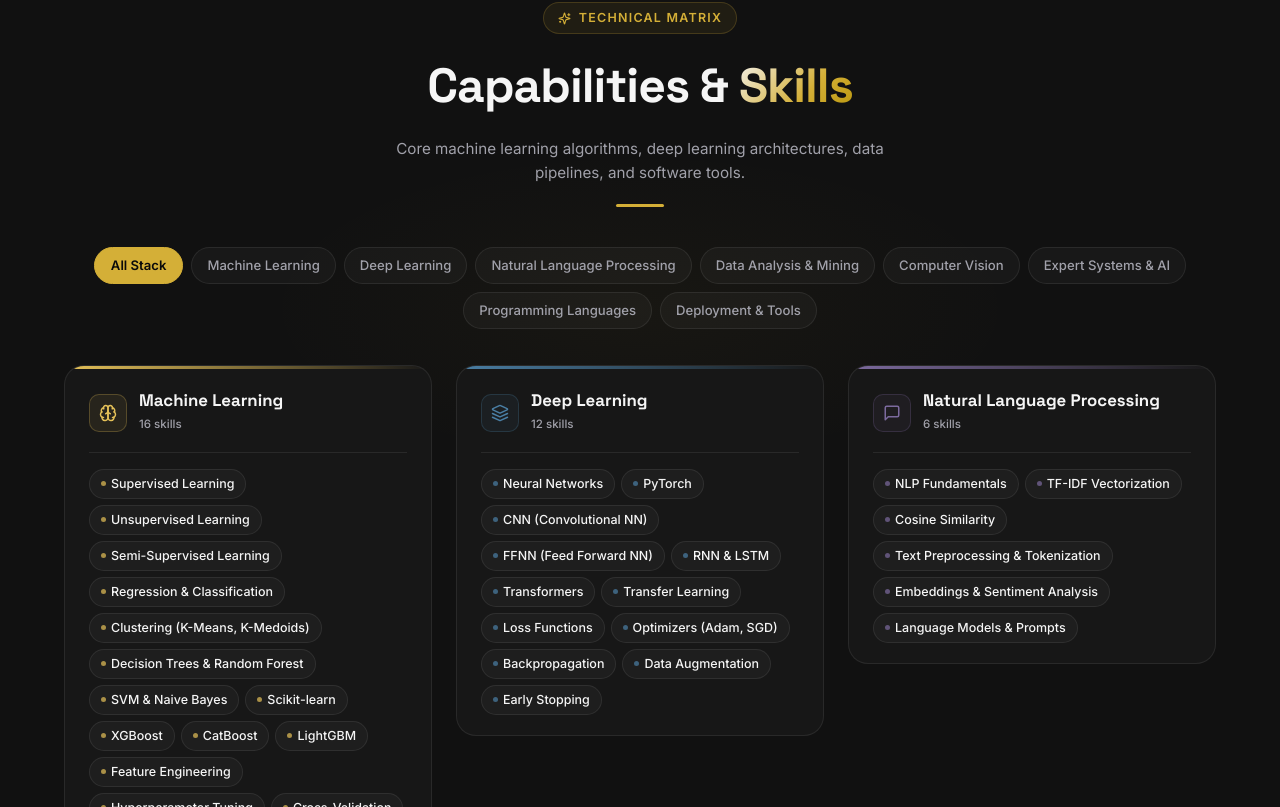
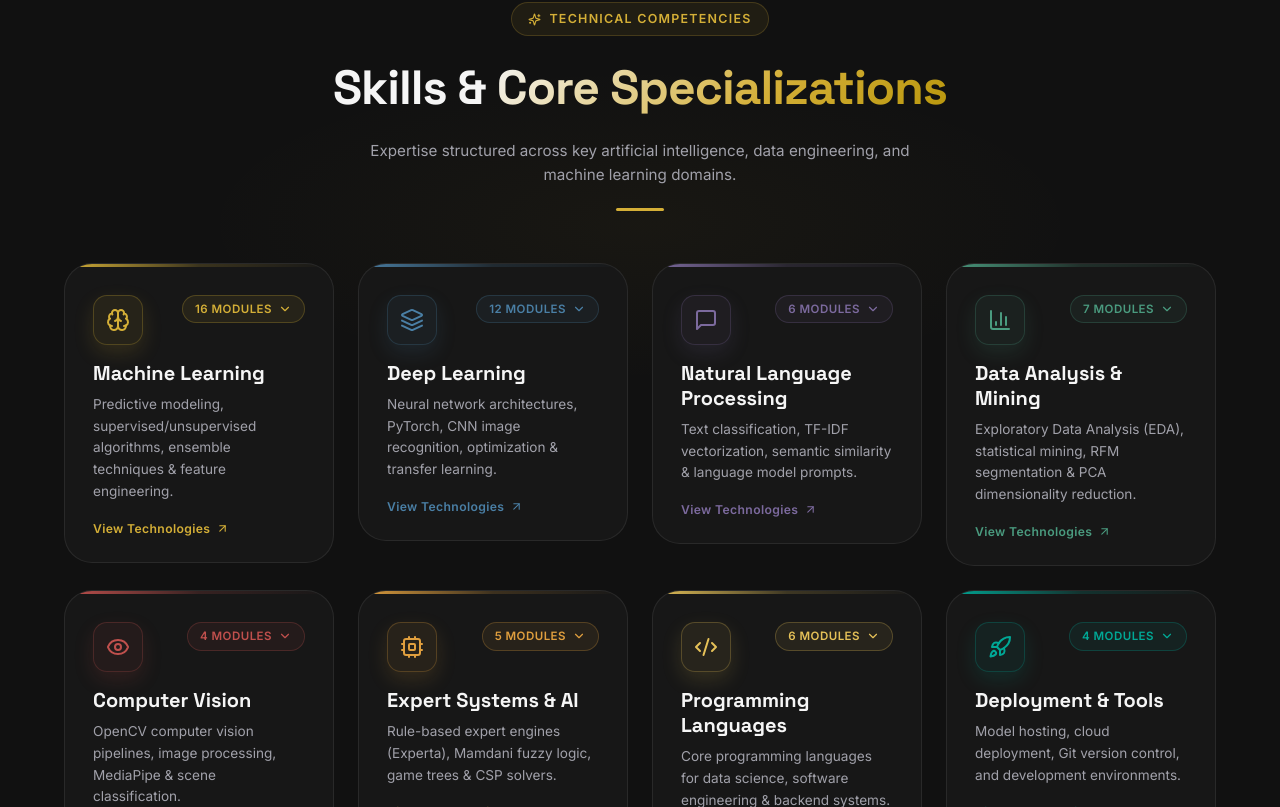
Before and after one commit to BassemRamdan/Me, a Next.js app: page / in a window 1280 px wide. Shown: the part 2193-3000 px from the top of the page. Built offline with nearby package versions, Linux system fonts and the light colour scheme.

Commit message:
Update Cloudinary CDN video URLs and high-impact expandable Skills design

```diff
--- a/src/components/sections/Skills.tsx
+++ b/src/components/sections/Skills.tsx
@@ -12,9 +12,11 @@ import {
   Rocket,
   MessageSquare,
   Sparkles,
+  ChevronDown,
+  ArrowUpRight,
 } from "lucide-react";
 import { SKILLS, SkillCategory } from "@/data/skills";
-import { staggerContainer, fadeUp } from "@/lib/motion";
+import { staggerContainer, fadeUp, scaleIn } from "@/lib/motion";
 
 const ICON_MAP: Record<string, React.ComponentType<{ size?: number }>> = {
   Code2,
@@ -27,26 +29,36 @@ const ICON_MAP: Record<string, React.ComponentType<{ size?: number }>> = {
   MessageSquare,
 };
 
-const CATEGORY_COLORS: Record<string, { accent: string; bg: string; border: string }> = {
-  programming: { accent: "#D4AF37", bg: "rgba(212, 175, 55, 0.08)", border: "rgba(212, 175, 55, 0.25)" },
-  ml: { accent: "#E5C158", bg: "rgba(229, 193, 88, 0.08)", border: "rgba(229, 193, 88, 0.25)" },
-  dl: { accent: "#4A7FA5", bg: "rgba(74, 127, 165, 0.08)", border: "rgba(74, 127, 165, 0.25)" },
-  nlp: { accent: "#7C6A9E", bg: "rgba(124, 106, 158, 0.08)", border: "rgba(124, 106, 158, 0.25)" },
-  data: { accent: "#4A9B7F", bg: "rgba(74, 155, 127, 0.08)", border: "rgba(74, 155, 127, 0.25)" },
-  cv: { accent: "#C0504D", bg: "rgba(192, 80, 77, 0.08)", border: "rgba(192, 80, 77, 0.25)" },
-  expert: { accent: "#E09F3E", bg: "rgba(224, 159, 62, 0.08)", border: "rgba(224, 159, 62, 0.25)" },
-  deploy: { accent: "#00A896", bg: "rgba(0, 168, 150, 0.08)", border: "rgba(0, 168, 150, 0.25)" },
+const CATEGORY_DESCRIPTIONS: Record<string, string> = {
+  ml: "Predictive modeling, supervised/unsupervised algorithms, ensemble techniques & feature engineering.",
+  dl: "Neural network architectures, PyTorch, CNN image recognition, optimization & transfer learning.",
+  nlp: "Text classification, TF-IDF vectorization, semantic similarity & language model prompts.",
+  data: "Exploratory Data Analysis (EDA), statistical mining, RFM segmentation & PCA dimensionality reduction.",
+  cv: "OpenCV computer vision pipelines, image processing, MediaPipe & scene classification.",
+  expert: "Rule-based expert engines (Experta), Mamdani fuzzy logic, game trees & CSP solvers.",
+  programming: "Core programming languages for data science, software engineering & backend systems.",
+  deploy: "Model hosting, cloud deployment, Git version control, and development environments.",
+};
+
+const CATEGORY_COLORS: Record<string, { accent: string; bg: string; border: string; glow: string }> = {
+  ml: { accent: "#D4AF37", bg: "rgba(212, 175, 55, 0.08)", border: "rgba(212, 175, 55, 0.25)", glow: "rgba(212, 175, 55, 0.15)" },
+  dl: { accent: "#4A7FA5", bg: "rgba(74, 127, 165, 0.08)", border: "rgba(74, 127, 165, 0.25)", glow: "rgba(74, 127, 165, 0.15)" },
+  nlp: { accent: "#7C6A9E", bg: "rgba(124, 106, 158, 0.08)", border: "rgba(124, 106, 158, 0.25)", glow: "rgba(124, 106, 158, 0.15)" },
+  data: { accent: "#4A9B7F", bg: "rgba(74, 155, 127, 0.08)", border: "rgba(74, 155, 127, 0.25)", glow: "rgba(74, 155, 127, 0.15)" },
+  cv: { accent: "#C0504D", bg: "rgba(192, 80, 77, 0.08)", border: "rgba(192, 80, 77, 0.25)", glow: "rgba(192, 80, 77, 0.15)" },
+  expert: { accent: "#E09F3E", bg: "rgba(224, 159, 62, 0.08)", border: "rgba(224, 159, 62, 0.25)", glow: "rgba(224, 159, 62, 0.15)" },
+  programming: { accent: "#E5C158", bg: "rgba(229, 193, 88, 0.08)", border: "rgba(229, 193, 88, 0.25)", glow: "rgba(229, 193, 88, 0.15)" },
+  deploy: { accent: "#00A896", bg: "rgba(0, 168, 150, 0.08)", border: "rgba(0, 168, 150, 0.25)", glow: "rgba(0, 168, 150, 0.15)" },
 };
 
 export default function Skills() {
   const ref = useRef<HTMLElement>(null);
   const inView = useInView(ref, { once: true, margin: "-80px" });
-  const [activeCategory, setActiveCategory] = useState<string>("all");
+  const [expandedId, setExpandedId] = useState<string | null>(null);
 
-  const filteredCategories =
-    activeCategory === "all"
-      ? SKILLS
-      : SKILLS.filter((cat) => cat.id === activeCategory);
+  const toggleExpand = (id: string) => {
+    setExpandedId(expandedId === id ? null : id);
+  };
 
   return (
     <section
@@ -59,17 +71,17 @@ export default function Skills() {
         overflow: "hidden",
       }}
     >
-      {/* Background atmosphere glow */}
+      {/* Background radial atmosphere */}
       <div
         aria-hidden
         style={{
           position: "absolute",
-          top: "25%",
+          top: "30%",
           left: "50%",
           transform: "translate(-50%, -50%)",
-          width: "60vw",
+          width: "70vw",
           height: "40vh",
-          background: "radial-gradient(ellipse, rgba(212, 175, 55, 0.035) 0%, transparent 70%)",
+          background: "radial-gradient(ellipse, rgba(212, 175, 55, 0.04) 0%, transparent 70%)",
           pointerEvents: "none",
         }}
       />
@@ -80,7 +92,7 @@ export default function Skills() {
           variants={staggerContainer}
           initial="hidden"
           animate={inView ? "visible" : "hidden"}
-          style={{ marginBottom: 40, textAlign: "center" }}
+          style={{ marginBottom: 52, textAlign: "center" }}
         >
           <motion.div
             variants={fadeUp}
@@ -88,7 +100,7 @@ export default function Skills() {
               display: "inline-flex",
               alignItems: "center",
               gap: 8,
-              padding: "5px 14px",
+              padding: "6px 16px",
               borderRadius: 999,
               background: "rgba(212,175,55,0.08)",
               border: "1px solid rgba(212,175,55,0.2)",
@@ -100,7 +112,7 @@ export default function Skills() {
               marginBottom: 14,
             }}
           >
-            <Sparkles size={13} /> Technical Matrix
+            <Sparkles size={13} /> Technical Competencies
           </motion.div>
 
           <motion.h2
@@ -114,7 +126,7 @@ export default function Skills() {
               margin: "0 0 12px",
             }}
           >
-            Capabilities &amp; <span className="gradient-text">Skills</span>
+            Skills &amp; <span className="gradient-text">Core Specializations</span>
           </motion.h2>
 
           <motion.p
@@ -122,183 +134,194 @@ export default function Skills() {
             style={{
               color: "var(--text-secondary)",
               fontSize: "0.95rem",
-              maxWidth: 560,
+              maxWidth: 580,
               margin: "0 auto 20px",
-              lineHeight: 1.55,
+              lineHeight: 1.6,
             }}
           >
-            Core machine learning algorithms, deep learning architectures, data pipelines, and software tools.
+            Expertise structured across key artificial intelligence, data engineering, and machine learning domains.
           </motion.p>
 
           <motion.div variants={fadeUp} className="ink-divider" style={{ margin: "0 auto" }} />
         </motion.div>
 
-        {/* Interactive Filter Pills */}
+        {/* High-Impact Category Grid (2 columns on desktop, 1 on mobile) */}
         <motion.div
-          initial={{ opacity: 0, y: 16 }}
-          animate={inView ? { opacity: 1, y: 0 } : {}}
-          transition={{ duration: 0.4, delay: 0.15 }}
-          style={{
-            display: "flex",
-            flexWrap: "wrap",
-            gap: 8,
-            justifyContent: "center",
-            marginBottom: 36,
-          }}
-        >
-          <button
-            onClick={() => setActiveCategory("all")}
-            style={{
-              padding: "7px 16px",
-              borderRadius: 999,
-              fontSize: "0.82rem",
-              fontWeight: 600,
-              cursor: "pointer",
-              transition: "all 0.2s ease",
-              border: activeCategory === "all" ? "1px solid var(--accent)" : "1px solid var(--border)",
-              background: activeCategory === "all" ? "var(--accent)" : "rgba(255,255,255,0.03)",
-              color: activeCategory === "all" ? "#0a0a0a" : "var(--text-secondary)",
-            }}
-          >
-            All Stack
-          </button>
-
-          {SKILLS.map((cat) => {
-            const isActive = activeCategory === cat.id;
-            const theme = CATEGORY_COLORS[cat.id] || CATEGORY_COLORS.programming;
-            return (
-              <button
-                key={cat.id}
-                onClick={() => setActiveCategory(cat.id)}
-                style={{
-                  padding: "7px 15px",
-                  borderRadius: 999,
-                  fontSize: "0.82rem",
-                  fontWeight: 500,
-                  cursor: "pointer",
-                  transition: "all 0.2s ease",
-                  border: isActive ? `1px solid ${theme.accent}` : "1px solid var(--border)",
-                  background: isActive ? theme.accent : "rgba(255,255,255,0.03)",
-                  color: isActive ? "#0a0a0a" : "var(--text-secondary)",
-                }}
-              >
-                {cat.label}
-              </button>
-            );
-          })}
-        </motion.div>
-
-        {/* Compact Skill Category Cards Grid (alignItems: start prevents empty vertical stretch) */}
-        <motion.div
-          layout
+          variants={staggerContainer}
+          initial="hidden"
+          animate={inView ? "visible" : "hidden"}
           style={{
             display: "grid",
-            gridTemplateColumns: "repeat(auto-fill, minmax(320px, 1fr))",
+            gridTemplateColumns: "repeat(auto-fit, minmax(270px, 1fr))",
             gap: 24,
             alignItems: "start",
           }}
-          className="skills-grid"
+          className="skills-category-grid"
         >
-          <AnimatePresence mode="popLayout">
-            {filteredCategories.map((category, index) => (
-              <SkillCardCategory key={category.id} category={category} index={index} />
-            ))}
-          </AnimatePresence>
+          {SKILLS.map((category, index) => {
+            const isExpanded = expandedId === category.id;
+            return (
+              <SkillCategoryCard
+                key={category.id}
+                category={category}
+                index={index}
+                isExpanded={isExpanded}
+                onToggle={() => toggleExpand(category.id)}
+              />
+            );
+          })}
         </motion.div>
       </div>
 
       <style>{`
         @media (max-width: 640px) {
-          .skills-grid { grid-template-columns: 1fr !important; }
+          .skills-category-grid { grid-template-columns: 1fr !important; }
         }
       `}</style>
     </section>
   );
 }
 
-function SkillCardCategory({ category, index }: { category: SkillCategory; index: number }) {
+function SkillCategoryCard({
+  category,
+  index,
+  isExpanded,
+  onToggle,
+}: {
+  category: SkillCategory;
+  index: number;
+  isExpanded: boolean;
+  onToggle: () => void;
+}) {
   const Icon = ICON_MAP[category.icon] || Code2;
-  const theme = CATEGORY_COLORS[category.id] || CATEGORY_COLORS.programming;
+  const theme = CATEGORY_COLORS[category.id] || CATEGORY_COLORS.ml;
+  const description = CATEGORY_DESCRIPTIONS[category.id] || "";
   const [isHovered, setIsHovered] = useState(false);
 
   return (
     <motion.div
-      layout
-      initial={{ opacity: 0, scale: 0.96, y: 16 }}
-      animate={{ opacity: 1, scale: 1, y: 0 }}
-      exit={{ opacity: 0, scale: 0.96, y: 16 }}
-      transition={{ duration: 0.3, delay: index * 0.04 }}
+      variants={scaleIn}
+      transition={{ delay: index * 0.05 }}
       onMouseEnter={() => setIsHovered(true)}
       onMouseLeave={() => setIsHovered(false)}
+      onClick={onToggle}
       style={{
         background: "var(--card)",
-        border: `1px solid ${isHovered ? theme.border : "var(--border)"}`,
-        borderRadius: "var(--radius-lg)",
-        padding: "24px 24px 20px",
+        border: `1px solid ${isHovered || isExpanded ? theme.border : "var(--border)"}`,
+        borderRadius: "var(--radius-xl)",
+        overflow: "hidden",
         position: "relative",
-        overflow: "hidden",
-        boxShadow: isHovered
-          ? `0 16px 40px rgba(0,0,0,0.5), 0 0 0 1px ${theme.accent}20`
+        boxShadow: isHovered || isExpanded
+          ? `0 20px 48px rgba(0,0,0,0.5), 0 0 0 1px ${theme.glow}`
           : "none",
-        transition: "border-color 0.25s, box-shadow 0.25s, transform 0.25s",
-        transform: isHovered ? "translateY(-4px)" : "none",
+        transition: "all 0.35s cubic-bezier(0.22, 1, 0.36, 1)",
+        transform: isHovered ? "translateY(-5px)" : "none",
+        cursor: "pointer",
       }}
     >
-      {/* Accent top stripe */}
+      {/* Accent top gradient stripe */}
       <div
         style={{
-          position: "absolute",
-          top: 0,
-          left: 0,
-          right: 0,
           height: 3,
-          background: `linear-gradient(90deg, ${theme.accent}, transparent)`,
+          background: `linear-gradient(90deg, ${theme.accent}, ${theme.accent}30, transparent)`,
         }}
       />
 
-      {/* Compact Header */}
-      <div style={{ display: "flex", justifyContent: "space-between", alignItems: "center", marginBottom: 16 }}>
-        <div style={{ display: "flex", alignItems: "center", gap: 12 }}>
+      <div style={{ padding: "28px 28px 24px" }}>
+        {/* Category Header Row */}
+        <div style={{ display: "flex", justifyContent: "space-between", alignItems: "flex-start", marginBottom: 16 }}>
           <div
             style={{
-              width: 38,
-              height: 38,
-              borderRadius: 10,
+              width: 50,
+              height: 50,
+              borderRadius: 14,
               background: theme.bg,
               border: `1px solid ${theme.border}`,
               display: "flex",
               alignItems: "center",
               justifyContent: "center",
               color: theme.accent,
-              flexShrink: 0,
+              boxShadow: `0 8px 20px ${theme.glow}`,
             }}
           >
-            <Icon size={18} />
+            <Icon size={24} />
           </div>
-          <div>
+
+          <div
+            style={{
+              display: "flex",
+              alignItems: "center",
+              gap: 6,
+              padding: "4px 12px",
+              borderRadius: 999,
+              background: theme.bg,
+              border: `1px solid ${theme.border}`,
+              color: theme.accent,
+              fontSize: "0.72rem",
+              fontWeight: 700,
+              letterSpacing: "0.04em",
+            }}
+          >
+            <span>{category.skills.length} MODULES</span>
+            <motion.div animate={{ rotate: isExpanded ? 180 : 0 }} transition={{ duration: 0.25 }}>
+              <ChevronDown size={14} />
+            </motion.div>
+          </div>
+        </div>
+
+        {/* Title */}
         <h3
           className="font-heading"
           style={{
             fontWeight: 700,
-                fontSize: "1.05rem",
+            fontSize: "1.25rem",
             color: "var(--text-primary)",
-                margin: 0,
-                lineHeight: 1.2,
+            margin: "0 0 8px",
+            lineHeight: 1.25,
           }}
         >
           {category.label}
         </h3>
-            <span style={{ fontSize: "0.72rem", color: "var(--text-secondary)", fontWeight: 500 }}>
-              {category.skills.length} skills
-            </span>
-          </div>
-        </div>
+
+        {/* Short Domain Summary */}
+        <p
+          style={{
+            color: "var(--text-secondary)",
+            fontSize: "0.85rem",
+            lineHeight: 1.6,
+            margin: "0 0 16px",
+          }}
+        >
+          {description}
+        </p>
+
+        {/* Action prompt */}
+        <div
+          style={{
+            display: "flex",
+            alignItems: "center",
+            gap: 6,
+            fontSize: "0.76rem",
+            fontWeight: 600,
+            color: theme.accent,
+            letterSpacing: "0.03em",
+          }}
+        >
+          <span>{isExpanded ? "Hide Technologies" : "View Technologies"}</span>
+          <ArrowUpRight size={13} style={{ transform: isExpanded ? "rotate(90deg)" : "none", transition: "transform 0.2s" }} />
         </div>
 
-      <div style={{ height: 1, background: "var(--border)", marginBottom: 16 }} />
-
-      {/* Horizontal Wrap Skill Chips */}
-      <div style={{ display: "flex", flexWrap: "wrap", gap: 6 }}>
+        {/* Expandable Technologies Drawer */}
+        <AnimatePresence>
+          {isExpanded && (
+            <motion.div
+              initial={{ height: 0, opacity: 0, marginTop: 0 }}
+              animate={{ height: "auto", opacity: 1, marginTop: 18 }}
+              exit={{ height: 0, opacity: 0, marginTop: 0 }}
+              transition={{ duration: 0.35, ease: [0.22, 1, 0.36, 1] }}
+              style={{ overflow: "hidden" }}
+            >
+              <div style={{ paddingTop: 16, borderTop: "1px solid var(--border)", display: "flex", flexWrap: "wrap", gap: 6 }}>
                 {category.skills.map((skill) => (
                   <span
                     key={skill}
@@ -306,41 +329,24 @@ function SkillCardCategory({ category, index }: { category: SkillCategory; index
                       display: "inline-flex",
                       alignItems: "center",
                       gap: 5,
-              padding: "4px 11px",
-              background: "rgba(255,255,255,0.03)",
-              border: "1px solid var(--border)",
+                      padding: "4px 10px",
+                      background: theme.bg,
+                      border: `1px solid ${theme.border}`,
                       borderRadius: 999,
-              fontSize: "0.78rem",
+                      fontSize: "0.74rem",
                       fontWeight: 500,
                       color: "var(--text-primary)",
-              transition: "all 0.2s ease",
-            }}
-            onMouseEnter={(e) => {
-              const el = e.currentTarget as HTMLElement;
-              el.style.background = theme.bg;
-              el.style.borderColor = theme.border;
-              el.style.color = theme.accent;
-            }}
-            onMouseLeave={(e) => {
-              const el = e.currentTarget as HTMLElement;
-              el.style.background = "rgba(255,255,255,0.03)";
-              el.style.borderColor = "var(--border)";
-              el.style.color = "var(--text-primary)";
                     }}
                   >
-            <span
-              style={{
-                width: 5,
-                height: 5,
-                borderRadius: "50%",
-                background: theme.accent,
-                opacity: 0.7,
-              }}
-            />
+                    <span style={{ width: 4, height: 4, borderRadius: "50%", background: theme.accent }} />
                     {skill}
                   </span>
                 ))}
               </div>
             </motion.div>
+          )}
+        </AnimatePresence>
+      </div>
+    </motion.div>
   );
 }
--- a/src/data/projects.ts
+++ b/src/data/projects.ts
@@ -31,7 +31,7 @@ export const PROJECTS: Project[] = [
     ],
     github: "https://github.com/BassemRamdan/AI-Student-Impact",
     liveDemo: "https://ai-student-impacts.streamlit.app/",
-    videoSrc: "/videos/ai-student-impact.mp4",
+    videoSrc: "https://res.cloudinary.com/buqstraz/video/upload/v1784044769/ai-student-impact_gow2sl.mp4",
     featured: true,
     accentColor: "#D4AF37",
   },
@@ -52,7 +52,7 @@ export const PROJECTS: Project[] = [
     ],
     github: "https://github.com/BassemRamdan/CineMatch",
     liveDemo: "https://cine-matchs.streamlit.app/",
-    videoSrc: "/videos/movie-recommender.mp4",
+    videoSrc: "https://res.cloudinary.com/buqstraz/video/upload/v1784044769/movie-recommender_kht8ld.mp4",
     featured: true,
     accentColor: "#7C6A9E",
   },
@@ -72,7 +72,7 @@ export const PROJECTS: Project[] = [
       "Interactive Streamlit application",
     ],
     github: "https://github.com/BassemRamdan/Heart-Disease-Detection-System",
-    videoSrc: "/videos/healthcare.mp4",
+    videoSrc: "https://res.cloudinary.com/buqstraz/video/upload/v1784044765/healthcare_lu2yjh.mp4",
     featured: true,
     accentColor: "#C0504D",
   },
@@ -92,7 +92,7 @@ export const PROJECTS: Project[] = [
       "Loss & accuracy benchmarking",
     ],
     github: "https://github.com/BassemRamdan/Intel-Scene-Classification-AI",
-    videoSrc: "/videos/deep-learning.mp4",
+    videoSrc: "https://res.cloudinary.com/buqstraz/video/upload/v1784044761/deep-learning_c6j6y5.mp4",
     featured: true,
     accentColor: "#4A7FA5",
   },
```
Lines whose indentation alone changed are shown as unchanged.
